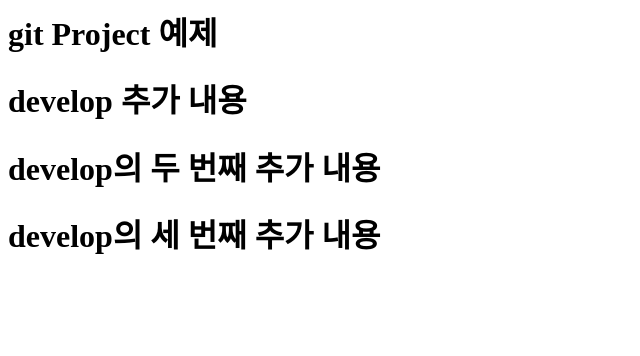
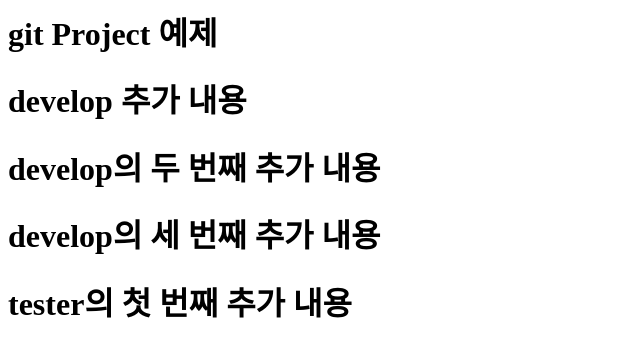
Before and after one commit to aen0n/git_Project_OSS3, a plain HTML site: page index.html in a window 1280 px wide. Shown: the whole page, without its empty margins (0-640 px from the left). Drawn offline with Linux system fonts and the light colour scheme.

Commit message:
tester first commit

```diff
--- a/index.html
+++ b/index.html
@@ -7,5 +7,7 @@
         <h1>develop 추가 내용</h1>
         <h1>develop의 두 번째 추가 내용</h1>
         <h1>develop의 세 번째 추가 내용</h1>
+
+        <h1>tester의 첫 번째 추가 내용</h1>
     </body>
 </html>
```
